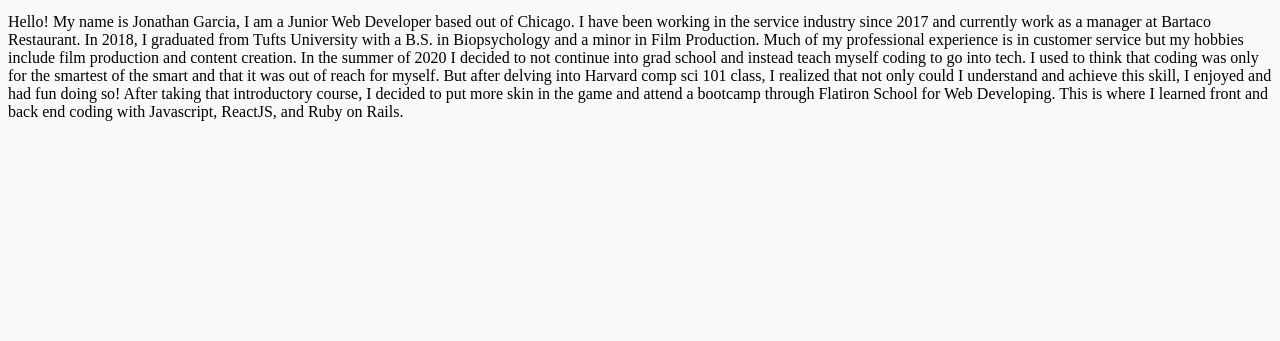
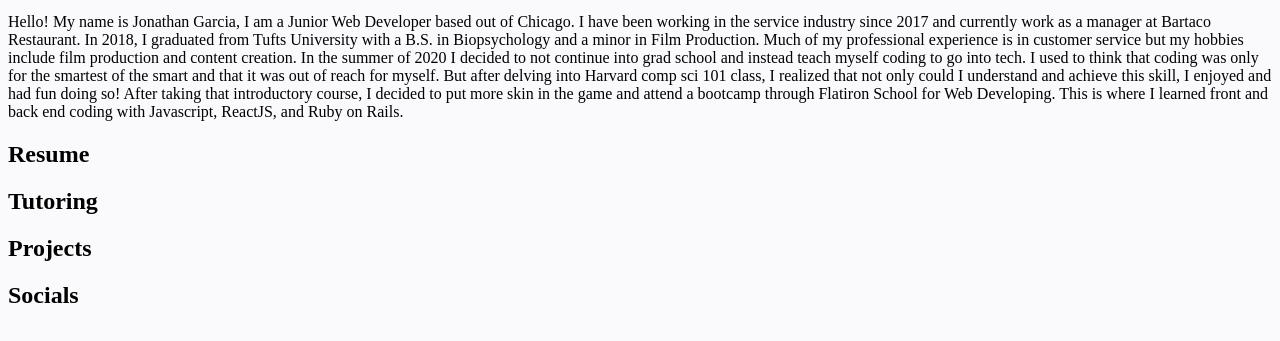
Before and after one commit to Jgarcia115/GraciasWeb, a plain HTML site: page index.html in a window 1280 px wide. Shown: the part 155-496 px from the top of the page. Drawn offline with Linux system fonts and the light colour scheme.

Commit message:
testing hyperlink segment jump

```diff
--- a/index.html
+++ b/index.html
@@ -8,11 +8,15 @@
     <h1>Jonathan Garcia</h1>
     <script src="script.js"></script>
     <ul>
-      <li>Resume</li>
+      <li><a name="resume">Resume</a></li>
       <li>Tutoring</li>
       <li>Projects</li>
       <li>Socials</li>
     </ul>
     <p>Hello! My name is Jonathan Garcia, I am a Junior Web Developer based out of Chicago. I have been working in the service industry since 2017 and currently work as a manager at Bartaco Restaurant. In 2018, I graduated from Tufts University with a B.S. in Biopsychology and a minor in Film Production. Much of my professional experience is in customer service but my hobbies include film production and content creation. In the summer of 2020 I decided to not continue into grad school and instead teach myself coding to go into tech. I used to think that coding was only for the smartest of the smart and that it was out of reach for myself. But after delving into Harvard comp sci 101 class, I realized that not only could I understand and achieve this skill, I enjoyed and had fun doing so! After taking that introductory course, I decided to put more skin in the game and attend a bootcamp through Flatiron School for Web Developing. This is where I learned front and back end coding with Javascript, ReactJS, and Ruby on Rails.</p>
+    <h2 id="resume">Resume</h2>
+    <h2 id="tutoring">Tutoring</h2>
+    <h2 id="projects">Projects</h2>
+    <h2 id="socials">Socials</h2>
   </body>
 </html>
```
